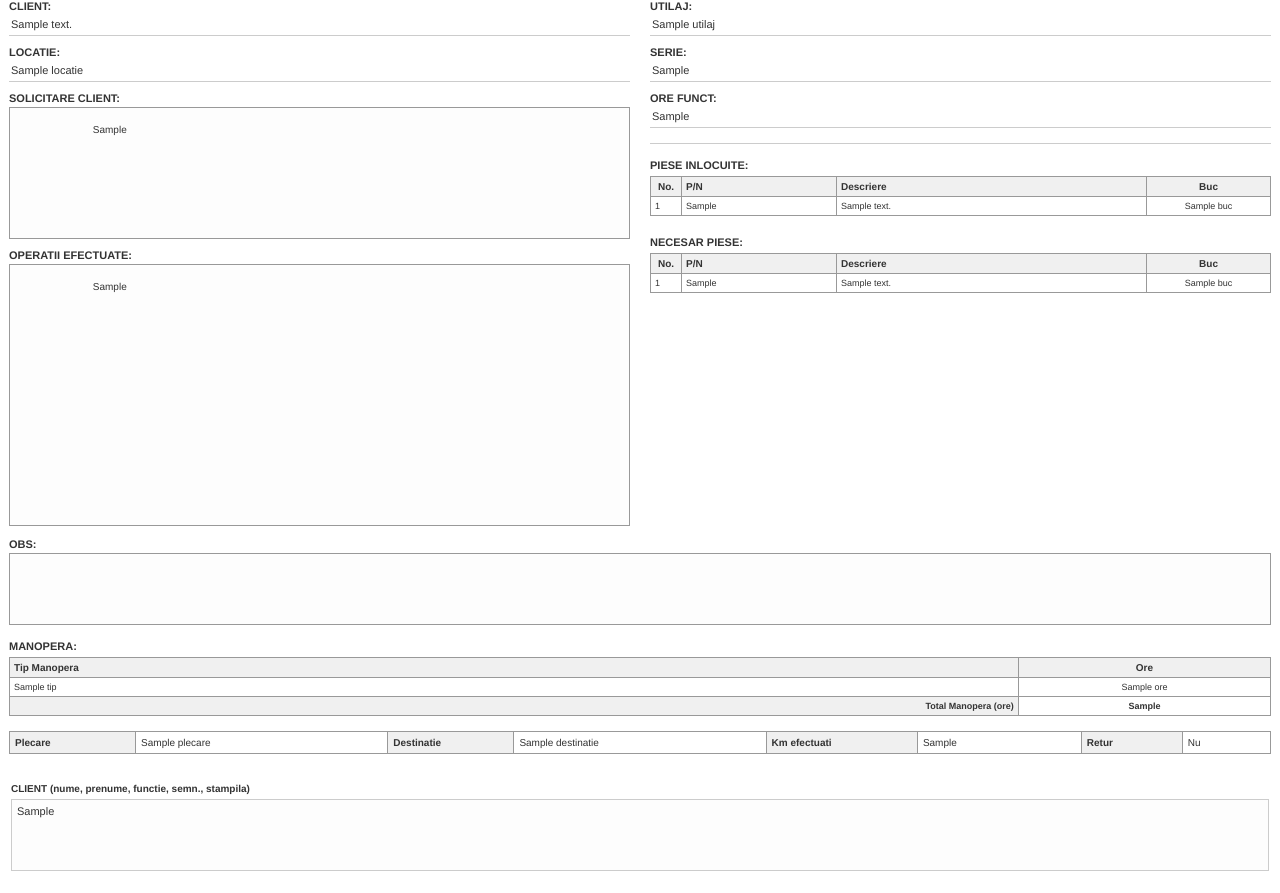
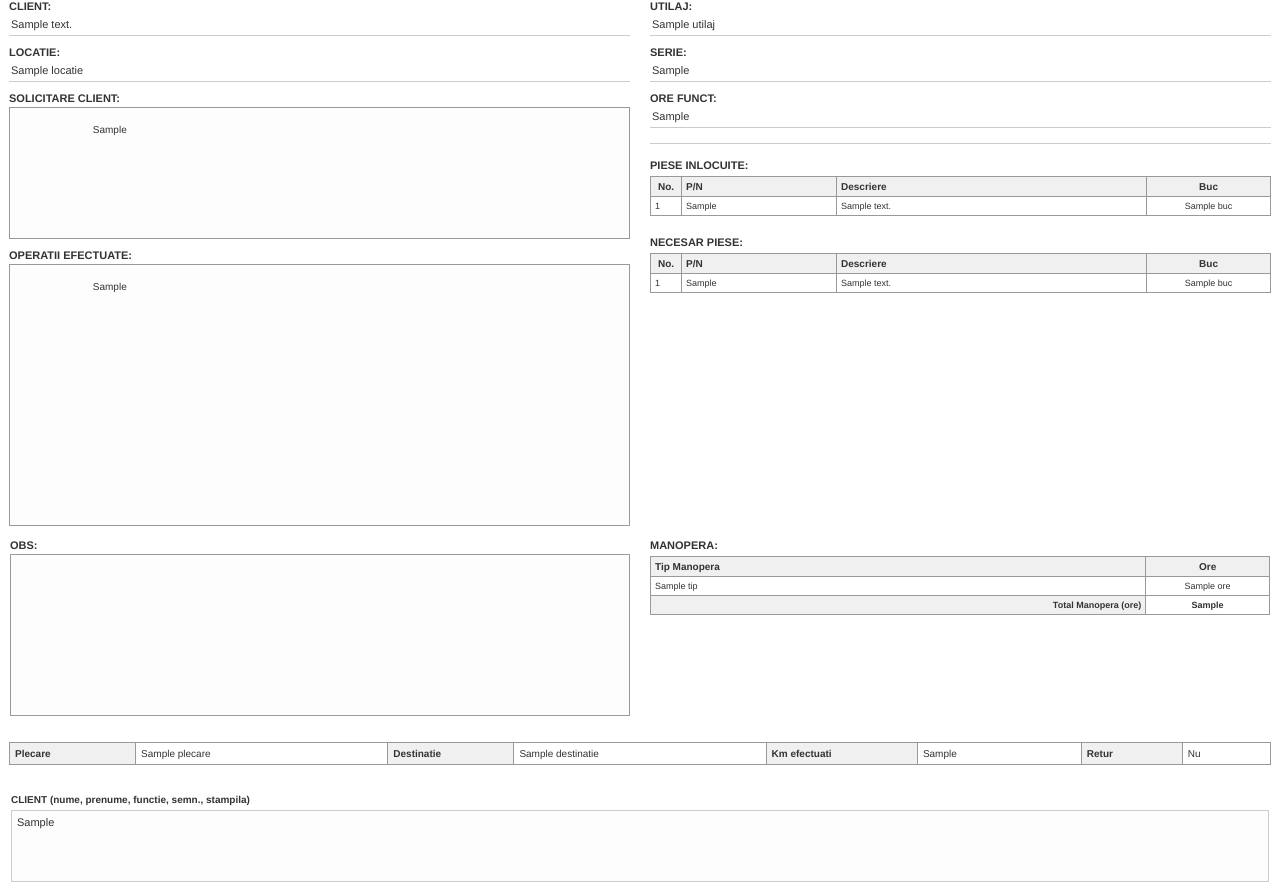
Before and after one commit to DrgDodge/app_report, a Flask app: template src/routes/templates/report_template.html in a window 1280 px wide. Shown: the part 164-1057 px from the top of the page. Before the commit the page ends 1035 px from the top, so only its background shows below. Run offline with Flask 3, Linux system fonts and the light colour scheme; the template is opened without the code that fills it: most values are stand-ins (such as "Sample title", 1, 10 or a date in 2020); grey boxes marked "Sample" are stand-in pictures.

Commit message:
V0.7.5 - Template update

```diff
--- a/src/routes/templates/report_template.html
+++ b/src/routes/templates/report_template.html
@@ -386,14 +386,18 @@
             </tr>
             <tr>
                 <td colspan="2">
+                    <table style="width: 100%; border-collapse: collapse;">
+                        <tr>
+                            <td style="width: 50%; vertical-align: top; padding-right: 10px;">
                                 <div class="form-section">
                                     <span class="form-label">OBS:</span>
-                        <div class="form-text-box" style="min-height: 60px;">
+                                    <div class="form-text-box" style="min-height: 150px;">
                                         {{ raport.observatii | default('', true) }}
                                     </div>
                                 </div>
-
-                    <div class="form-section" style="margin-top: 15px;">
+                            </td>
+                            <td style="width: 50%; vertical-align: top; padding-left: 10px;">
+                                <div class="form-section">
                                     <span class="form-label">Manopera:</span>
                                     <table class="parts-table">
                                         <thead>
@@ -416,6 +420,9 @@
                                         </tbody>
                                     </table>
                                 </div>
+                            </td>
+                        </tr>
+                    </table>
 
                     <table class="summary-table" style="margin-top: 15px; width: 100%;">
                         <tr>
```
Lines whose indentation alone changed are shown as unchanged.
